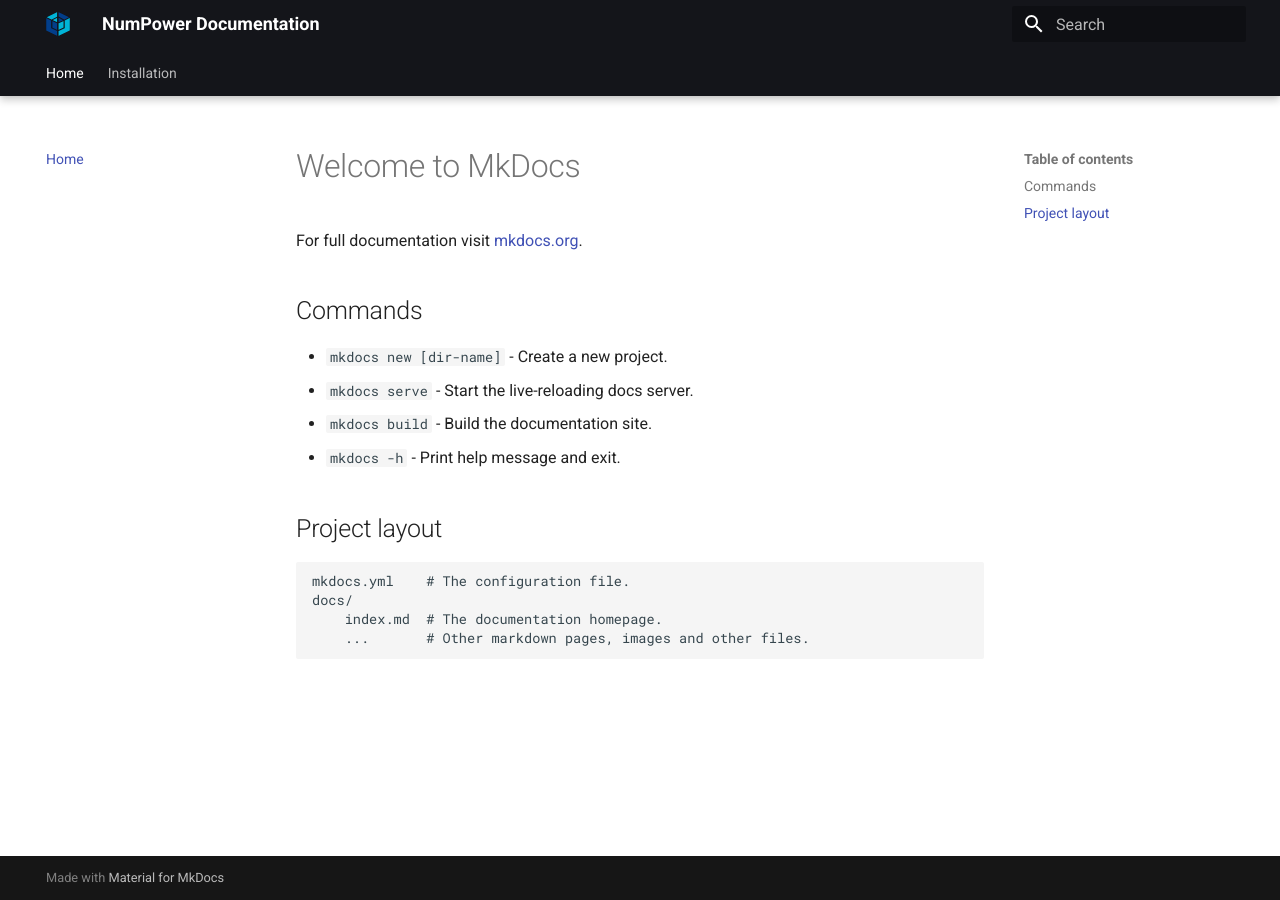
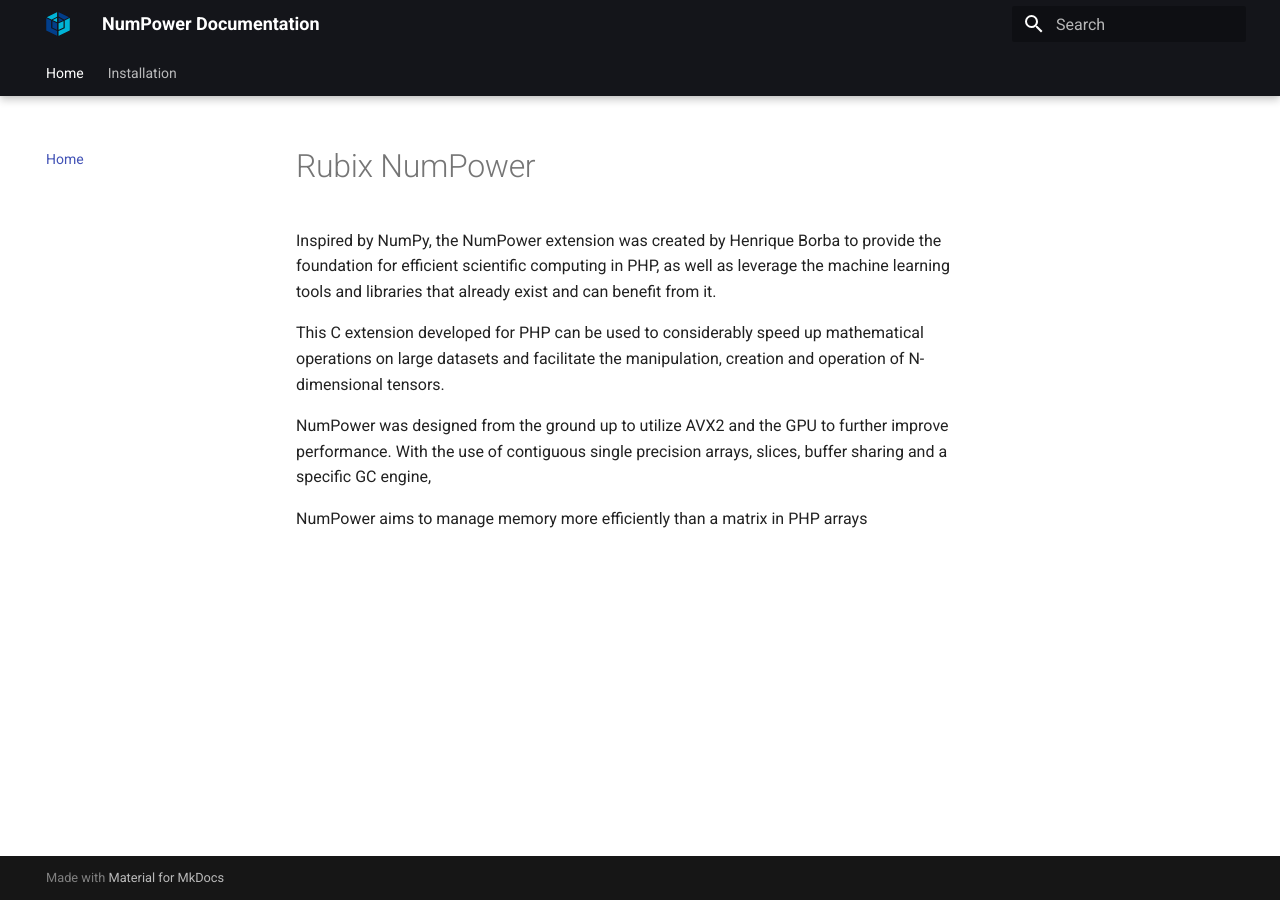
Before and after one commit to sheunl/numericphp_docs, an MkDocs documentation site: the page built from docs/index.md, in a window 1280 px wide. Built offline with MkDocs 1.6.1 and Material for MkDocs 9.7.7, drawn with Linux system fonts in a browser that asks for light colours.

Commit message:
Update README and index documentation to reflect Rubix NumPower branding and provide detailed extension description

```diff
--- a/docs/index.md
+++ b/docs/index.md
@@ -1,17 +1,9 @@
-# Welcome to MkDocs
+# Rubix NumPower</h1>
 
-For full documentation visit [mkdocs.org](https://www.mkdocs.org).
+Inspired by NumPy, the NumPower extension was created by Henrique Borba to provide the foundation for efficient scientific computing in PHP, as well as leverage the machine learning tools and libraries that already exist and can benefit from it.
 
-## Commands
+This C extension developed for PHP can be used to considerably speed up mathematical operations on large datasets and facilitate the manipulation, creation and operation of N-dimensional tensors.
 
-* `mkdocs new [dir-name]` - Create a new project.
-* `mkdocs serve` - Start the live-reloading docs server.
-* `mkdocs build` - Build the documentation site.
-* `mkdocs -h` - Print help message and exit.
+NumPower was designed from the ground up to utilize AVX2 and the GPU to further improve performance. With the use of contiguous single precision arrays, slices, buffer sharing and a specific GC engine,
 
-## Project layout
-
-    mkdocs.yml    # The configuration file.
-    docs/
-        index.md  # The documentation homepage.
-        ...       # Other markdown pages, images and other files.
+NumPower aims to manage memory more efficiently than a matrix in PHP arrays
```
Also changed, not shown: README.md (+1 -1 lines).
